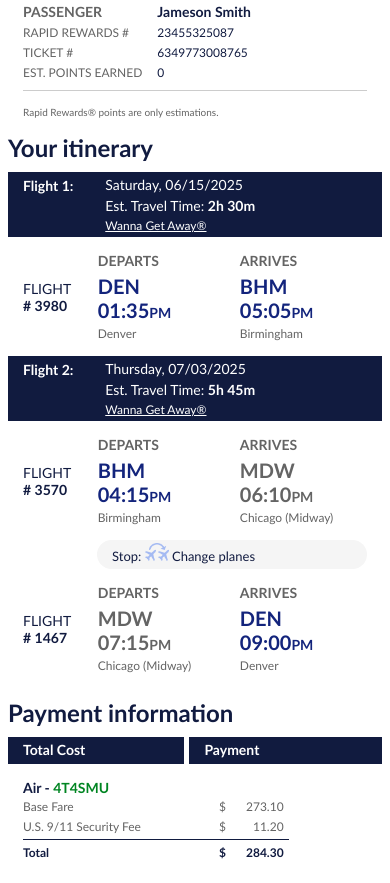
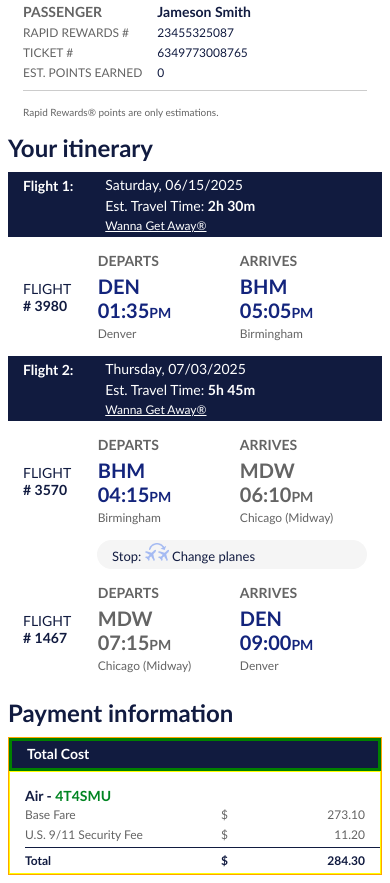
Before and after one commit to jclegg31/transactional-email, a plain HTML site: page index.html in a window 390 px wide. Shown: the part 752-1635 px from the top of the page. Drawn offline with Linux system fonts and the light colour scheme.

Commit message:
responsive payment info

```diff
--- a/index.html
+++ b/index.html
@@ -100,6 +100,15 @@
         .flight-logo {
           display: none;
         }
+
+        .payment-info {
+          width: 100% !important;
+          border-collapse: collapse !important;
+        }
+
+        .payment-column {
+          padding-right: 15px !important;
+        }
       }
     </style>
   </head>
@@ -1393,21 +1402,27 @@
                 <tr>
                   <td>
                     <table
+                      class="payment-info"
                       width="100%"
                       border="0"
                       cellspacing="0"
                       cellpadding="0"
-                    >
+                      style="border: 1px solid orange"
+                    >
+                      <!-- Total Cost Header -->
                       <tr>
                         <td>
                           <table
-                            width="97%"
-                            border="0"
-                            cellspacing="0"
-                            cellpadding="0"
-                          >
-                            <tr>
-                              <td
+                            class="payment-info"
+                            width="49%"
+                            border="0"
+                            cellspacing="0"
+                            cellpadding="0"
+                            style="border: 3px solid green"
+                          >
+                            <tr>
+                              <td
+                                class="payment-info"
                                 valign="middle"
                                 style="background-color: #111b3f"
                                 width="295"
@@ -1429,42 +1444,19 @@
                             </tr>
                           </table>
                         </td>
-
+                      </tr>
+                      <!-- END Total Cost Header -->
+
+                      <tr>
                         <td>
-                          <table
-                            width="100%"
-                            border="0"
-                            cellspacing="0"
-                            cellpadding="0"
-                            style="border-collapse: collapse"
-                          >
-                            <tr>
-                              <td
-                                valign="middle"
-                                style="background-color: #111b3f"
-                                width="295"
-                              >
-                                <p
-                                  style="
-                                    padding: 6px 0 7px 15px;
-                                    color: #fff;
-                                    font-size: 14px;
-                                    font-weight: bold;
-                                    text-align: left;
-                                    margin: 0;
-                                    line-height: 1;
-                                  "
-                                >
-                                  Payment
-                                </p>
-                              </td>
-                            </tr>
-                          </table>
-                        </td>
-                      </tr>
-                      <tr>
                           <!-- Air/Conf and Basefare costs table -->
-                        <table border="0" cellspacing="0" cellpadding="0">
+                          <table
+                            class="payment-info"
+                            border="0"
+                            cellspacing="0"
+                            cellpadding="0"
+                            style="border: 1px solid yellow"
+                          >
                             <tr>
                               <td valign="top">
                                 <p
@@ -1477,10 +1469,12 @@
                                     padding: 15px 0 3px 15px;
                                   "
                                 >
-                                Air - <span style="color: #008522">4T4SMU</span>
-                              </p>
-                            </td>
-                          </tr>
+                                  Air -
+                                  <span style="color: #008522">4T4SMU</span>
+                                </p>
+                              </td>
+                            </tr>
+
                             <!-- base fare row -->
                             <tr>
                               <td
@@ -1513,7 +1507,11 @@
                                   $
                                 </p>
                               </td>
-                            <td valign="top" style="padding-right: 5px">
+                              <td
+                                class="payment-column"
+                                valign="top"
+                                style="padding-right: 5px"
+                              >
                                 <p
                                   style="
                                     color: #646464;
@@ -1527,6 +1525,7 @@
                                 </p>
                               </td>
                             </tr>
+
                             <!-- 9/11 Fee row -->
                             <tr>
                               <td
@@ -1559,7 +1558,11 @@
                                   $
                                 </p>
                               </td>
-                            <td valign="top" style="padding-right: 5px">
+                              <td
+                                class="payment-column"
+                                valign="top"
+                                style="padding-right: 5px"
+                              >
                                 <p
                                   style="
                                     color: #646464;
@@ -1573,6 +1576,7 @@
                                 </p>
                               </td>
                             </tr>
+
                             <tr>
                               <td>
                                 <p
@@ -1638,7 +1642,11 @@
                                   $
                                 </p>
                               </td>
-                            <td valign="top" style="padding-right: 5px">
+                              <td
+                                class="payment-column"
+                                valign="top"
+                                style="padding-right: 5px"
+                              >
                                 <p
                                   style="
                                     color: #111b40;
@@ -1654,16 +1662,18 @@
                               </td>
                             </tr>
                           </table>
+                        </td>
                       </tr>
                     </table>
                   </td>
                 </tr>
                 <!-- end of payment information section -->
-              </td>
-            </tr>
+
                 <!-- end of itinerary -->
                 <!-- end all the rows here -->
                 <!-- end of main container -->
+              </td>
+            </tr>
           </table>
         </td>
       </tr>
```
Also changed, not shown: backup.html (added, +27 -0 lines). Lines whose indentation alone changed are shown as unchanged.
